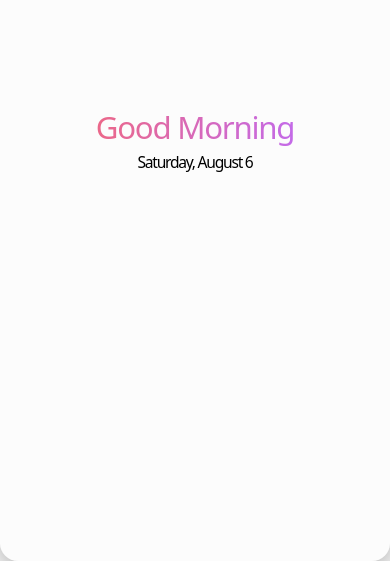
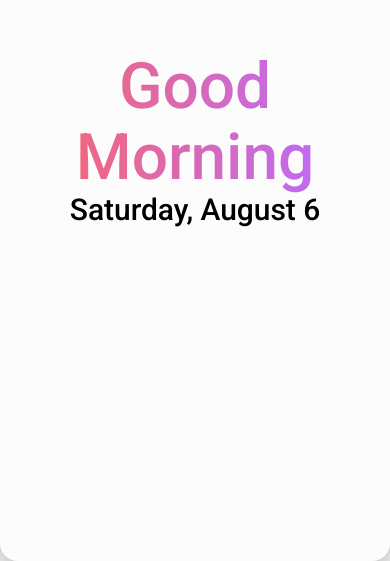
Before and after one commit to alias-3/ain1, a React (Create React App) app: page / in a window 390 px wide. Shown: the part 283-844 px from the top of the page. Built offline with nearby package versions, Linux system fonts and the light colour scheme.

Commit message:
heading mobile responsive

```diff
--- a/src/assets/css/HeadGreeting.css
+++ b/src/assets/css/HeadGreeting.css
@@ -4,8 +4,8 @@
     --greeting-evening-color-2 : linear-gradient(90deg,#f56772,#ba6bff);
     --greeting-morning-color-2 : white;
     --date-time-title-light-theme : black;
-    --font-size-title-greeting : 6vw;
-    --font-size-title-greeting-sub : 3vw;
+    --font-size-title-greeting : 56px;
+    --font-size-title-greeting-sub : 24px;
 }
 
 .jumbotron-head {
@@ -32,6 +32,7 @@
     -webkit-text-fill-color: transparent;
     font-weight: 500;
     text-align: left;
+
 }
 
 
@@ -42,31 +43,29 @@
     text-align: left
 }
 
-@media (max-width: 575.98px) {
+
+@media only screen and (max-width: 600px) {
     :root{
-        --font-size-title-greeting : 20vw;
-        --font-size-title-greeting-sub : 10vw;
+        --font-size-title-greeting : 56px;
+        --font-size-title-greeting-sub : 24px;
     }
-
-    .greet-title{
+    .greet-title, .day-time-title{
         text-align: center;
     }
 
-    .day-time-title{
-        text-align: center;
+}
+
+@media only screen and (max-width: 768px) {
+    :root{
+        --font-size-title-greeting : 64px;
+        --font-size-title-greeting-sub : 30px;
     }
  }
 
-@media (max-width: 767.98px) {
+/* @media only screen and (width > 768px) and (width <= 1250px) { */
+@media only screen and (width > 768px) {
     :root{
-        --font-size-title-greeting : 8vw;
-        --font-size-title-greeting-sub : 4vw;
+        --font-size-title-greeting : 84px;
+        --font-size-title-greeting-sub : 40px;
     }
  }
-
-@media (max-width: 1399.98px) {
-    :root{
-        --font-size-title-greeting : 8vw;
-        --font-size-title-greeting-sub : 4vw;
-    }
- }
--- a/src/assets/css/index.css
+++ b/src/assets/css/index.css
@@ -8,7 +8,9 @@ body {
     font-family: 'Roboto',sans-serif;
     -webkit-font-smoothing: antialiased;
     -moz-osx-font-smoothing: grayscale;
-    letter-spacing: -1.25px;
+    letter-spacing: -0.003em;
+    line-height: 1.1;
+    overflow-wrap: break-word;
 }
 
 .card-glass {
--- a/src/index.js
+++ b/src/index.js
@@ -1,10 +1,9 @@
 import React from 'react';
 import ReactDOM from 'react-dom/client';
-import './assets/css/index.css';
 import App from './App';
 import reportWebVitals from './reportWebVitals';
 import 'bootstrap/dist/css/bootstrap.min.css';
-
+import './assets/css/index.css';
 
 const root = ReactDOM.createRoot(document.getElementById('root'));
 root.render(
```
